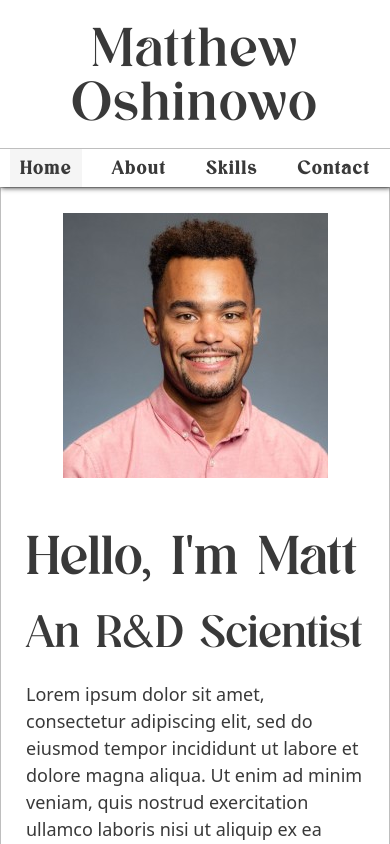
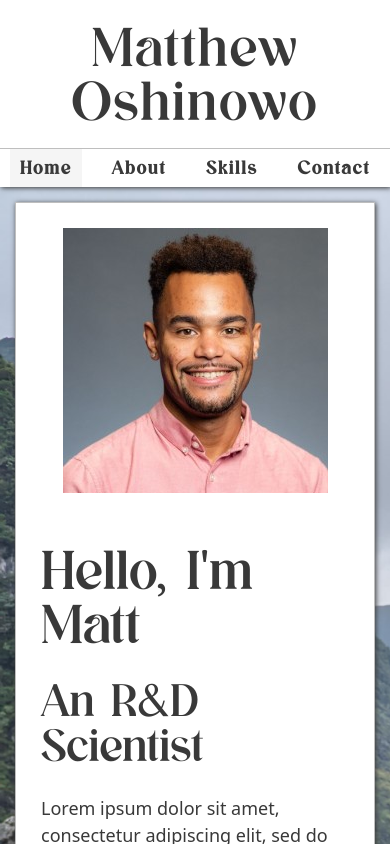
Before and after one commit to kimoshinowo/matt-website, a Nuxt app: page / in a window 390 px wide. Shown: the top 844 px of the page. Built offline with nearby package versions, Linux system fonts and the light colour scheme.

Commit message:
Add mobile margin for content box

```diff
--- a/assets/wrap.scss
+++ b/assets/wrap.scss
@@ -6,11 +6,12 @@
         background-color: white;
         border: 1px solid $grey;
         box-shadow: 1px 1px 5px $text-colour;
-        margin: auto;
+        margin: 15px;
         max-width: 1300px;
         padding: 25px;
 
         @media only screen and (min-width: 768px) {
+            margin: 100px auto;
             padding: 100px;
         }
 
```
